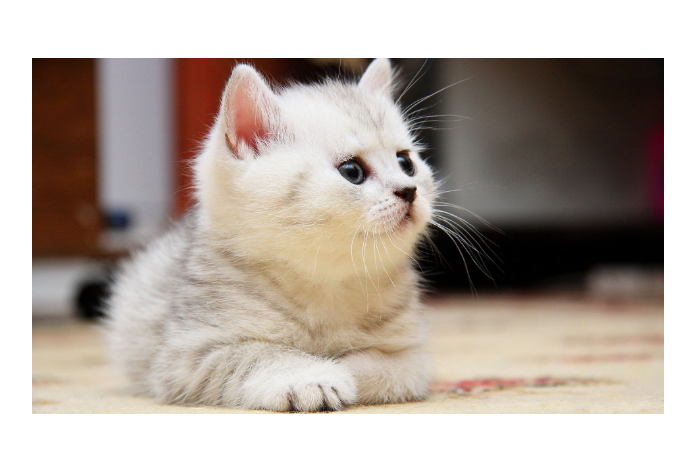
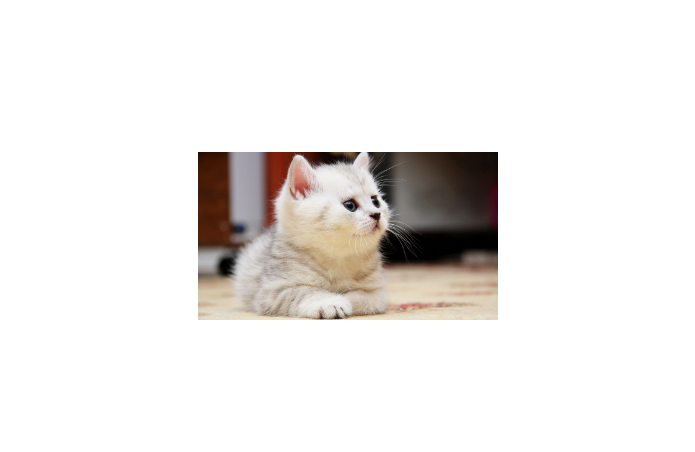
Before and after one commit to anarkilimitz/Image-magnification, a plain HTML site: page index.html in a window 1280 px wide. Shown: the part 172-624 px from the top of the page, without its empty margins (292-987 px from the left). Drawn offline with Linux system fonts and the light colour scheme.

Commit message:
index.html

```diff
--- a/index.html
+++ b/index.html
@@ -9,7 +9,7 @@
 <body>
   <p class="overlay-text">Нажми на кота:)</p>
     <div class="container">
-    <img id="myImage" src="img/img.jpg" alt="Картинка кота">
+    <img id="myImage" src="img/img.jpg" width="300vh" heigth="auto" alt="Картинка кота">
 </div>
 
     <script src="script.js"></script>
```
